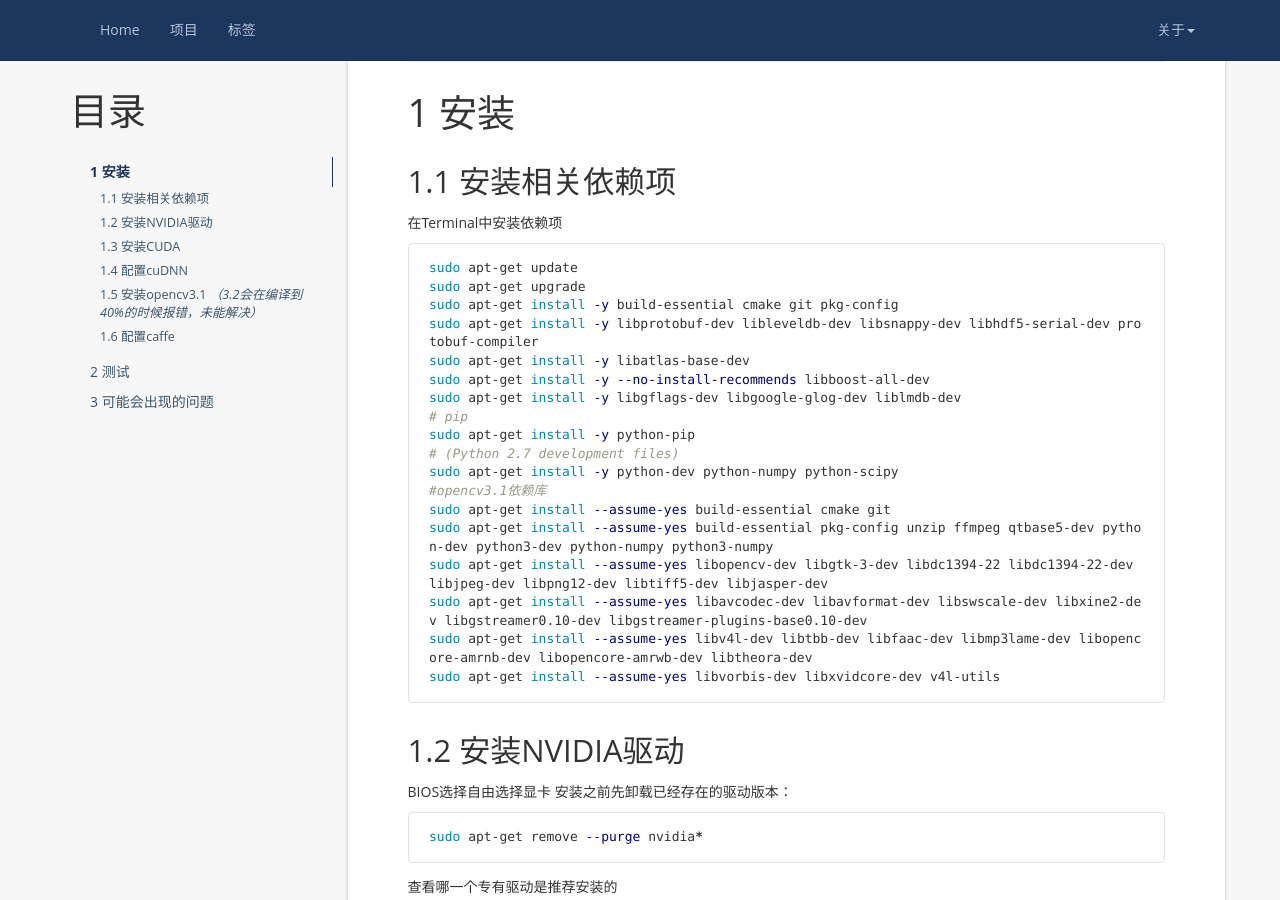
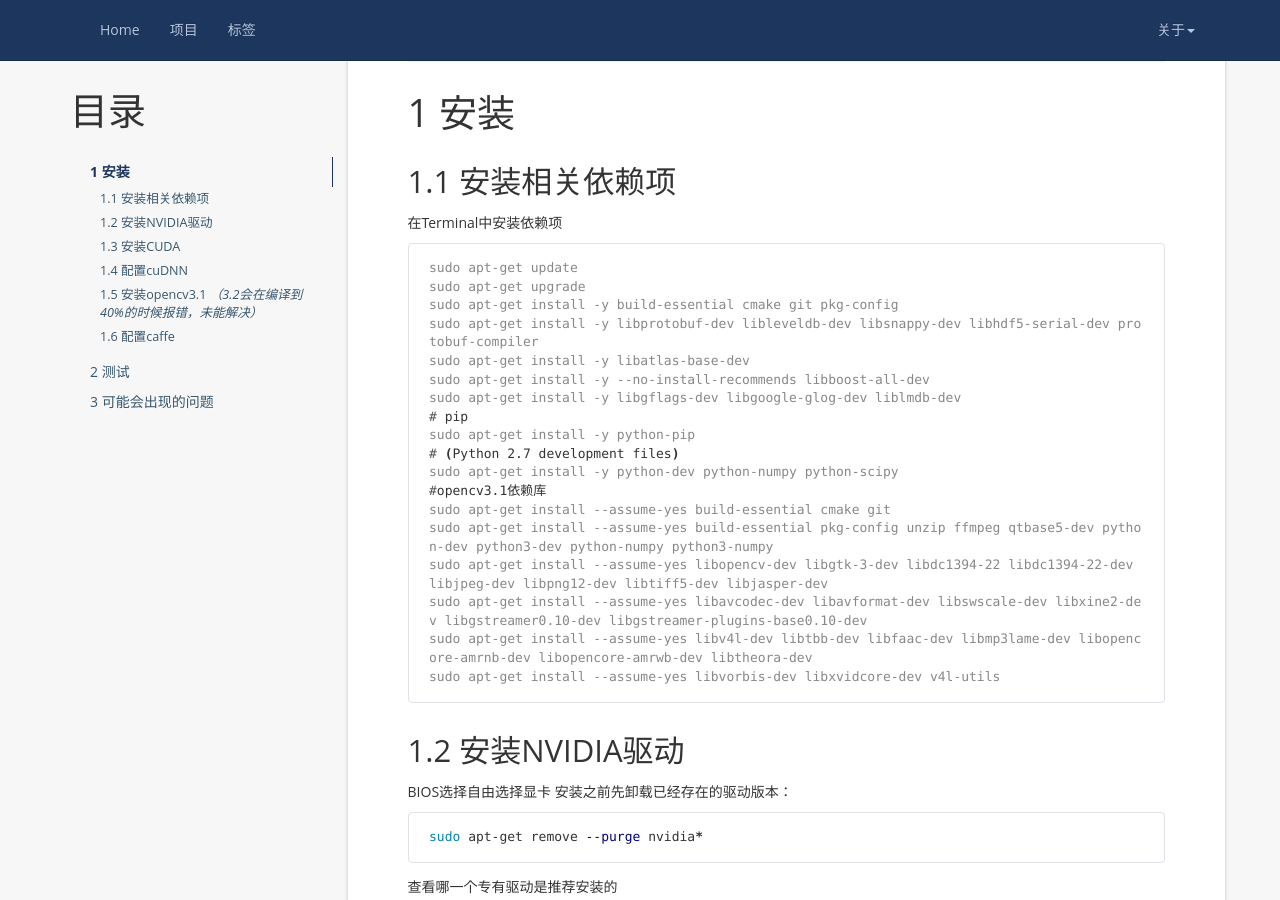
Before and after one commit to wang-tf/wang-tf.github.io, a Jekyll site: the page built from _posts/2017-01-15-caffe-Ubuntu16.04_64-+-CUDA8.0.md, in a window 1280 px wide and 900 px high, scrolled down 705 px. Built offline with Jekyll 4.4.1, drawn with Linux system fonts in a browser that asks for light colours; nearby versions of some CDN libraries; comment, search, counter and statistics services are not loaded.

Commit message:
Update 2017-01-15-caffe-Ubuntu16.04_64-+-CUDA8.0.md

````diff
--- a/_posts/2017-01-15-caffe-Ubuntu16.04_64-+-CUDA8.0.md
+++ b/_posts/2017-01-15-caffe-Ubuntu16.04_64-+-CUDA8.0.md
@@ -37,7 +37,7 @@ tag: Caffe
 ## 1.1 安装相关依赖项
 在Terminal中安装依赖项
 
-```shell
+```terminal
 sudo apt-get update
 sudo apt-get upgrade
 sudo apt-get install -y build-essential cmake git pkg-config
````
